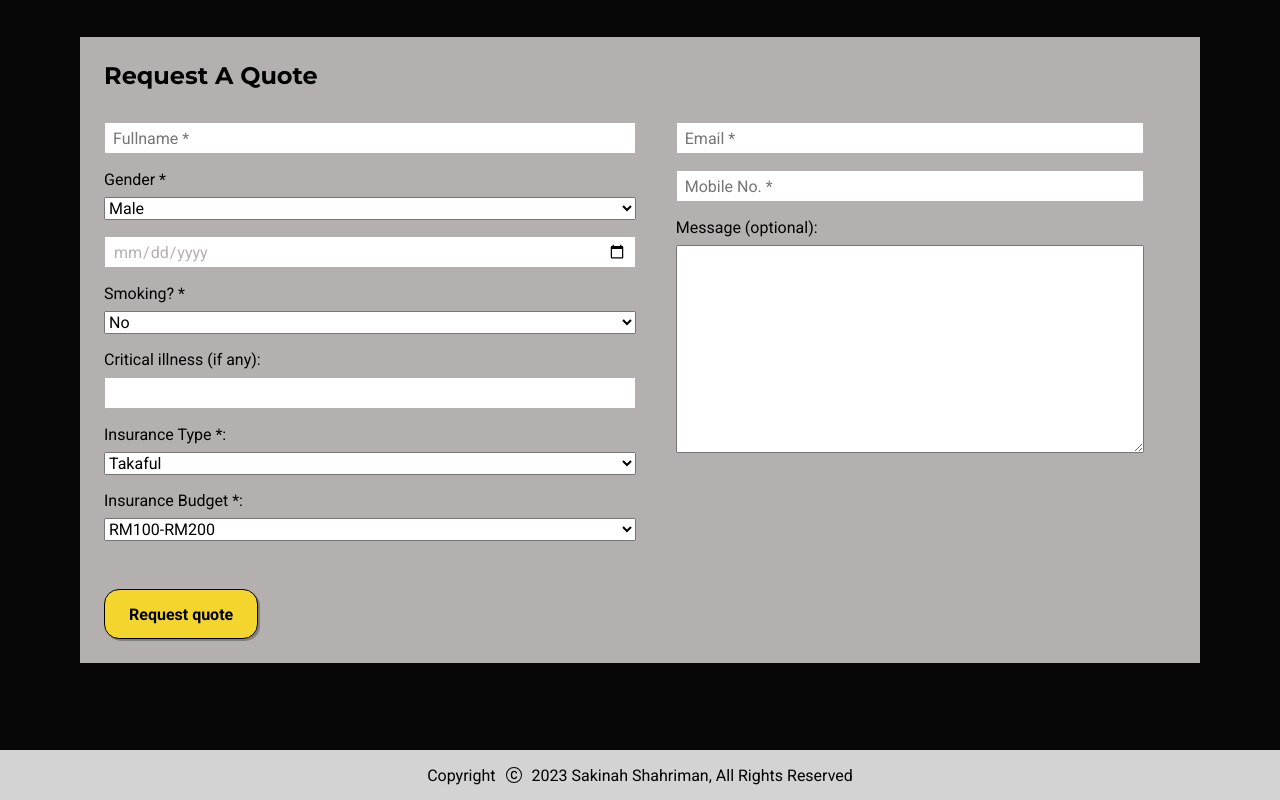
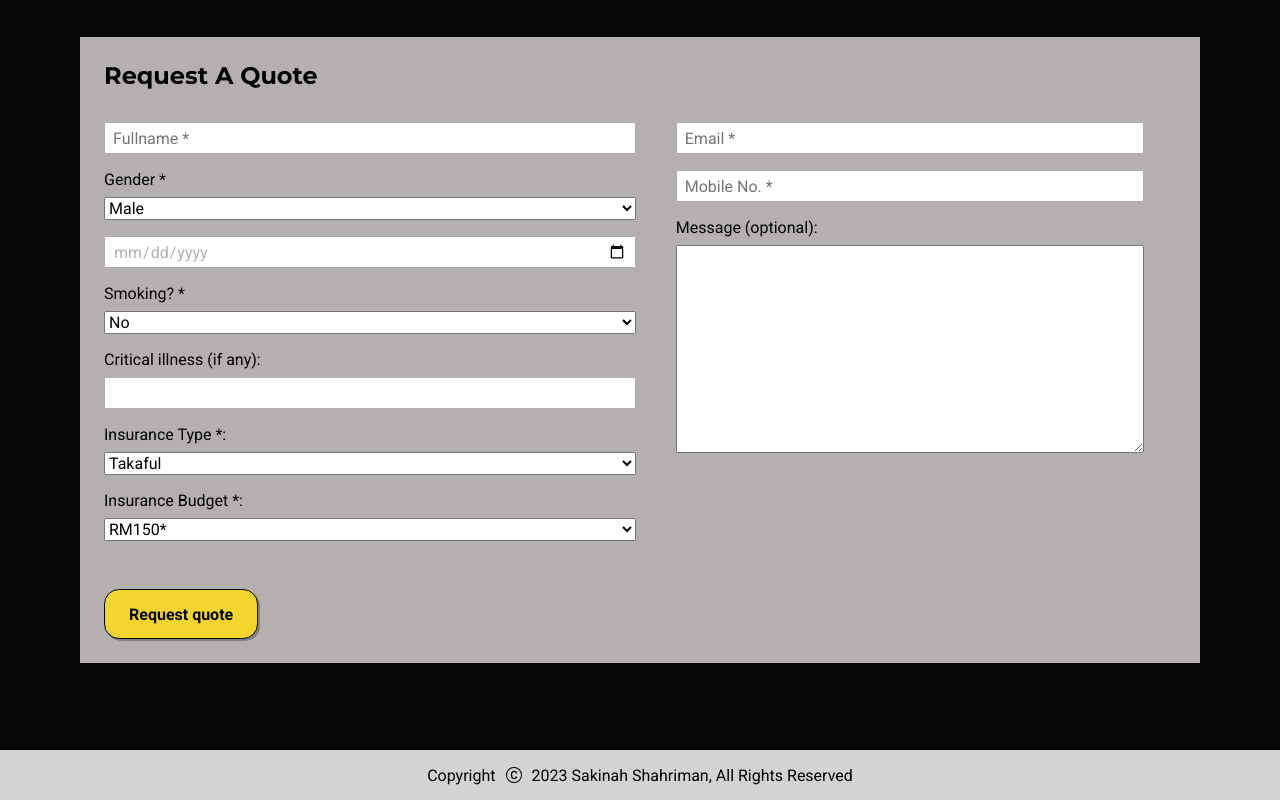
Before and after one commit to sknhshrmn/sec-2023-final-project, a React (Vite) app in the folder final-project-frontend/: page / in a window 1280 px wide. Shown: the part 1650-2450 px from the top of the page. Built offline with nearby package versions, Linux system fonts and the light colour scheme; what react-alert-template-basic would draw is missing.

Commit message:
Revise the options for budget in request quotation form

```diff
--- a/final-project-frontend/src/components/GetQuote.jsx
+++ b/final-project-frontend/src/components/GetQuote.jsx
@@ -260,9 +260,14 @@ const GetQuote = () => {
                     }
                     required
                   >
-                    <option value="RM100-RM200">RM100-RM200</option>
-                    <option value="RM200-RM300">RM200-RM300</option>
-                    <option value="RM300-RM400">RM300-RM400</option>
+                    <option value="RM150">RM150*</option>
+                    <option value="RM200">RM200*</option>
+                    <option value="RM250">RM250*</option>
+                    <option value="RM300">RM300*</option>
+                    <option value="RM350">RM350*</option>
+                    <option value="RM400">RM400*</option>
+                    <option value="RM450">RM450*</option>
+                    <option value="RM500">RM500*</option>
                   </select>
                 </div>
               </div>
```
